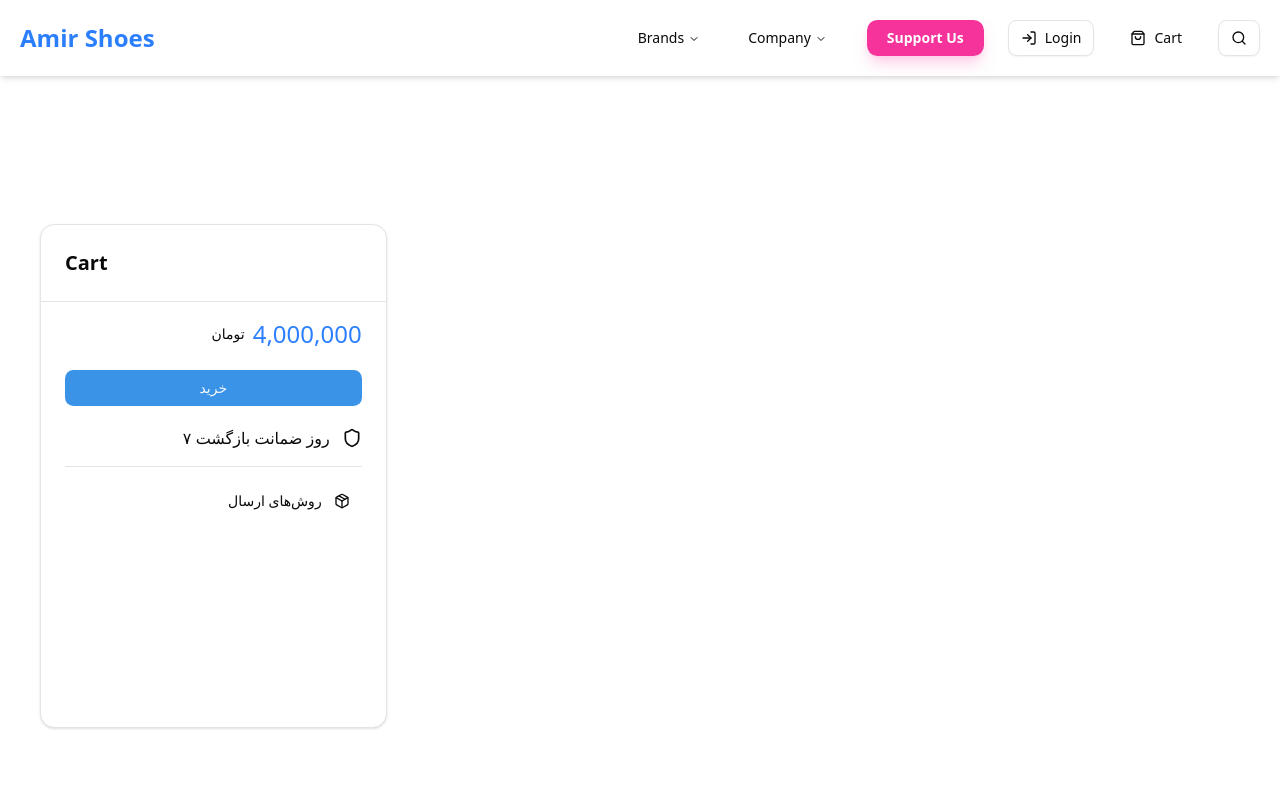
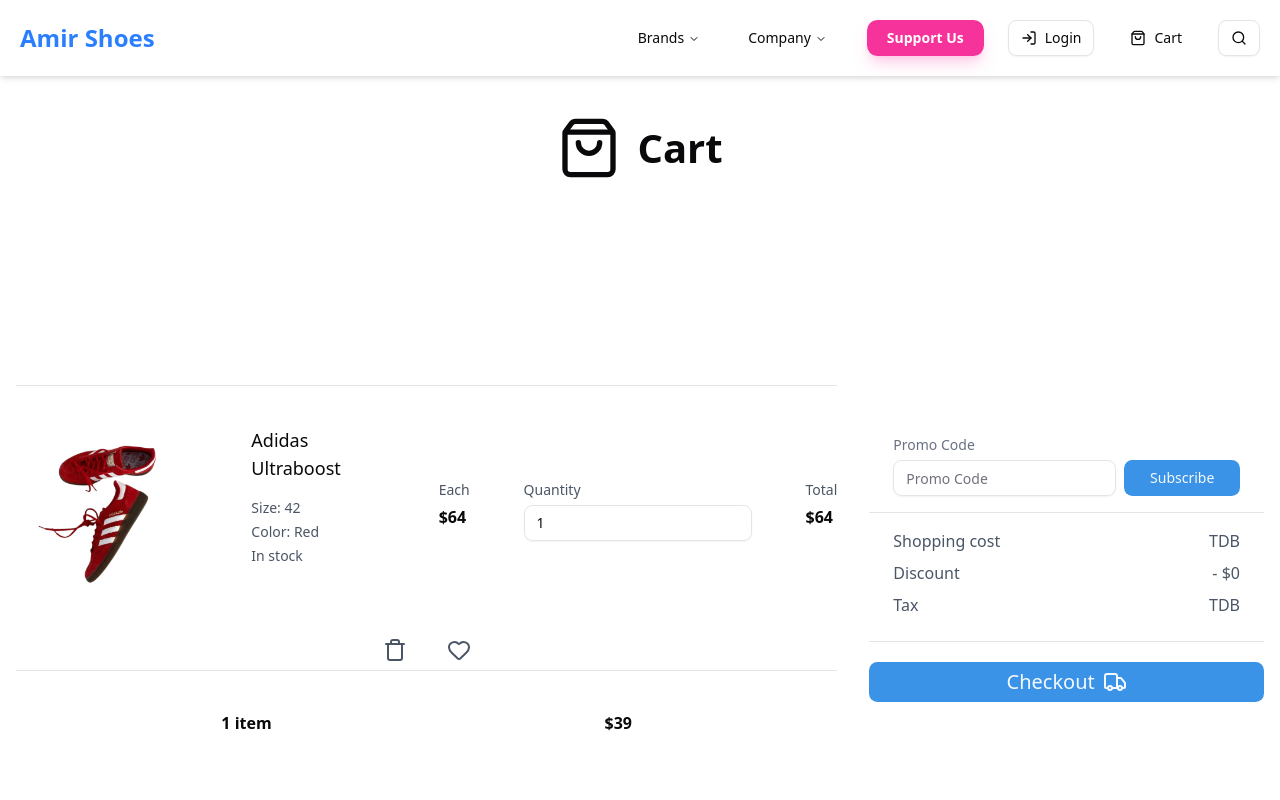
Before and after one commit to iamaloneforever/frontend, a Next.js app: page /cart in a window 1280 px wide. Shown: the top 800 px of the page. Built offline with nearby package versions, Linux system fonts and the light colour scheme.

Commit message:
Enhance Cart Page Layout and Functionality by Adding CartProducts Component, Updating CartCard with Promo Code Input, and Improving UI Elements

```diff
--- a/app/cart/components/CartCard.tsx
+++ b/app/cart/components/CartCard.tsx
@@ -1,95 +1,66 @@
-import { Card, CardContent, CardDescription, CardFooter, CardHeader, CardTitle } from '@/components/ui/card'
-import React from 'react'
+import {
+  Card,
+  CardContent,
+  CardDescription,
+  CardFooter,
+  CardHeader,
+  CardTitle,
+} from "@/components/ui/card";
+import React from "react";
 
-import { Heart, Share2, MessageCircle, Flame, Truck, Shield, Package } from "lucide-react";
-import { Badge } from "@/components/ui/badge";
+import {
+  Heart,
+  Share2,
+  MessageCircle,
+  Flame,
+  Truck,
+  Shield,
+  Package,
+  TruckIcon,
+} from "lucide-react";
 import { Separator } from "@/components/ui/separator";
 import { Button } from "@/components/ui/button";
-import {
-  Dialog,
-  DialogContent,
-  DialogDescription,
-  DialogHeader,
-  DialogTitle,
-  DialogTrigger,
-} from "@/components/ui/dialog";
-import {
-  Accordion,
-  AccordionContent,
-  AccordionItem,
-  AccordionTrigger,
-} from "@/components/ui/accordion";
+
 import { toast } from "sonner";
+import { Input } from "@/components/ui/input";
+import { Label } from "@/components/ui/label";
 export default function CartCard() {
   return (
-    <div className='flex items-center m-10 justify-center flex-col'>
-
-
+    <div className="flex items-center m-4  justify-center flex-col">
       {/* INFO */}
-      <Card className="hidden lg:block w-full h-[70%]">
+      <Card className="lg:block w-full  border-0 shadow-none ">
         <CardHeader>
-          <div className="flex justify-between">
-            <h1 className="text-xl font-bold">Cart</h1>
-
+          <Label htmlFor="promocode" className="text-gray-500">
+            Promo Code
+          </Label>
+          <div className="flex gap-2">
+            <Input placeholder="Promo Code" id="promocode" />
+            <Button type="submit" className="w-1/3">
+              Subscribe
+            </Button>
           </div>
-
         </CardHeader>
 
         <Separator className="my-4" />
 
         <CardContent>
-          <h1 className="text-sm flex items-center justify-end">
-            تومان
-            <span className="ml-2 text-2xl text-blue-500">
-              {(4000000).toLocaleString()}
-            </span>
-          </h1>
-
-          <Button
-
-            className="w-full my-5"
-          >
-            خرید
+          <div className="grid grid-cols-2 space-y-2 my-4 text-gray-600 grid-rows-3">
+            <h1>Shopping cost</h1>
+            <h1 className="text-end">TDB</h1>
+            <h1>Discount</h1>
+            <h1 className="text-end">- $0</h1>
+            <h1>Tax</h1>
+            <h1 className="text-end">TDB</h1>
+          </div>
+        </CardContent>
+        <Separator />
+        <CardFooter className="flex justify-end px-0">
+          <Button className="w-full my-5 text-xl flex gap-2" size="lg">
+            Checkout
+            <TruckIcon className="!w-6 !h-6" />
           </Button>
-
-          <div className="flex items-center justify-end gap-3">
-            <span>۷ روز ضمانت بازگشت</span>
-            <Shield className="h-5 w-5" />
-          </div>
-
-          <Separator className="my-4" />
-
-          <CardFooter className="flex justify-end px-0">
-            <Dialog>
-              <DialogTrigger asChild>
-                <Button variant="ghost" className="flex gap-3">
-                  روش‌های ارسال
-                  <Package className="h-4 w-4" />
-                </Button>
-              </DialogTrigger>
-
-              <DialogContent>
-                <DialogHeader>
-                  <DialogTitle>روش‌های ارسال</DialogTitle>
-                </DialogHeader>
-
-                <Separator className="my-4" />
-
-                <Accordion type="single" collapsible>
-                  <AccordionItem value="normal">
-                    <AccordionTrigger>ارسال معمولی</AccordionTrigger>
-                    <AccordionContent>۷ روز کاری</AccordionContent>
-                  </AccordionItem>
-                  <AccordionItem value="fast">
-                    <AccordionTrigger>ارسال سریع</AccordionTrigger>
-                    <AccordionContent>۱ تا ۲ روز کاری</AccordionContent>
-                  </AccordionItem>
-                </Accordion>
-              </DialogContent>
-            </Dialog>
-          </CardFooter>
-        </CardContent >
+        </CardFooter>
       </Card>
     </div>
-  )
+  );
 }
--- /dev/null
+++ b/app/cart/components/CartProducts.tsx
@@ -0,0 +1,83 @@
+"use client";
+import {
+  Card,
+  CardContent,
+  CardHeader,
+  CardFooter,
+} from "@/components/ui/card";
+
+import { useState } from "react";
+import { Input } from "@/components/ui/input";
+import { Label } from "@/components/ui/label";
+import { Button } from "@/components/ui/button";
+import { Heart, Trash, TruckIcon } from "lucide-react";
+import { Separator } from "@/components/ui/separator";
+import CardImage from "../../../public/Hero.png";
+import Image from "next/image";
+export default function CartProducts() {
+  const [qty, setQty] = useState(1);
+
+  return (
+    <div className="flex items-center m-4 col-span-2 justify-center flex-col">
+      <Separator />
+
+      <div className="my-10  grid grid-cols-1 md:grid-cols-4 gap-6 w-full items-center">
+        <div className="flex justify-center">
+          <Image src={CardImage} alt="product" className="max-w-[150px]" />
+        </div>
+
+        <div className="h-full flex ">
+
+          <div className="mx-6">
+            <h1 className="text-lg font-medium">Adidas Ultraboost</h1>
+            <ul className="text-gray-600 text-sm my-4 space-y-1">
+              <li>Size: 42</li>
+              <li>Color: Red</li>
+              <li>In stock</li>
+            </ul>
+          </div>
+
+
+        </div>
+
+        <div className="flex flex-col col-span-2  *:space-y-2 sm:flex-row sm:justify-between gap-4">
+        <Separator className="md:hidden"/>
+          <div>
+            <Label className="text-gray-600">Each</Label>
+            <h1 className="font-bold">$64</h1>
+          </div>
+
+          <div className="space-y-2">
+            <Label className="text-gray-600">Quantity</Label>
+            <Input
+              type="number"
+              min={1}
+              value={qty}
+              onChange={(e) => {
+                const value = e.target.value;
+                if (/^\d*$/.test(value)) {
+                  setQty(Number(value));
+                }
+              }}
+            />
+          </div>
+
+          <div>
+            <Label className="text-gray-600">Total</Label>
+            <h1 className="font-bold">${64 * qty}</h1>
+          </div>
+        </div>
+      </div>
+      <div className="flex gap-10 mb-2 text-gray-600">
+        <Trash/>
+        <Heart/>
+      </div>
+
+      <Separator />
+      <div className="my-10 flex font-bold justify-between w-1/2">
+        <h1>1 item</h1>
+        <h1>$39</h1>
+      </div>
+    </div>
+  );
+}
--- a/app/cart/page.tsx
+++ b/app/cart/page.tsx
@@ -1,10 +1,20 @@
-import React from 'react'
-import CartCard from './components/CartCard'
+import React from "react";
+import CartCard from "./components/CartCard";
+import { ShoppingBag } from "lucide-react";
+import CartProducts from "./components/CartProducts";
 
 export default function page() {
   return (
-    <div className='h-screen  grid grid-cols-1 md:grid-cols-3'>
-        <CartCard/>
+    <div className="h-screen">
+      <div className="mt-10 flex justify-center items-center gap-4">
+        <ShoppingBag className="w-[clamp(2.5rem,6vw,4rem)] h-[clamp(2.5rem,6vw,4rem)]" />
+        <h1 className="text-[clamp(1.5rem,4vw,2.5rem)] font-semibold">Cart</h1>
+      </div>
+
+      <div className=" w-full h-full grid grid-cols-1 lg:grid-cols-3">
+        <CartProducts />
+        <CartCard />
+      </div>
     </div>
-  )
+  );
 }
```
